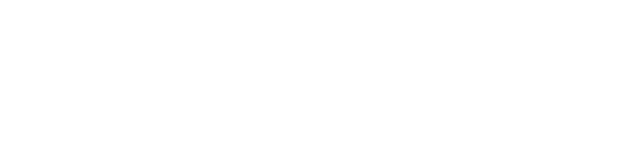
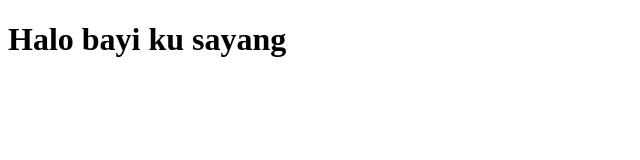
Before and after one commit to rahmatmln/ProjekWeb, a plain HTML site: page index.html in a window 1280 px wide. Shown: the whole page, without its empty margins (0-640 px from the left). Drawn offline with Linux system fonts and the light colour scheme.

Commit message:
feet: fix bug

```diff
--- a/index.html
+++ b/index.html
@@ -6,6 +6,6 @@
     <title>Document</title>
 </head>
 <body>
-
+    <h1>Halo bayi ku sayang</h1>
 </body>
 </html>
```
